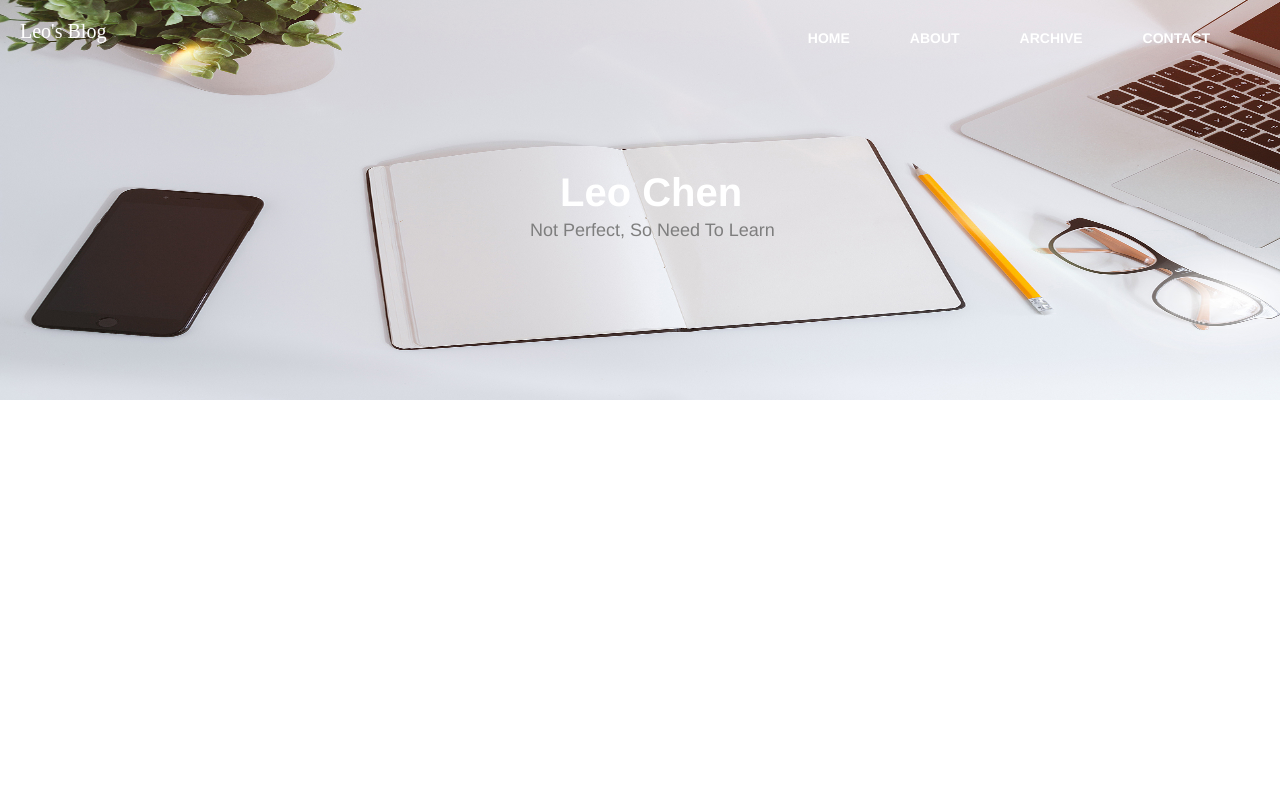
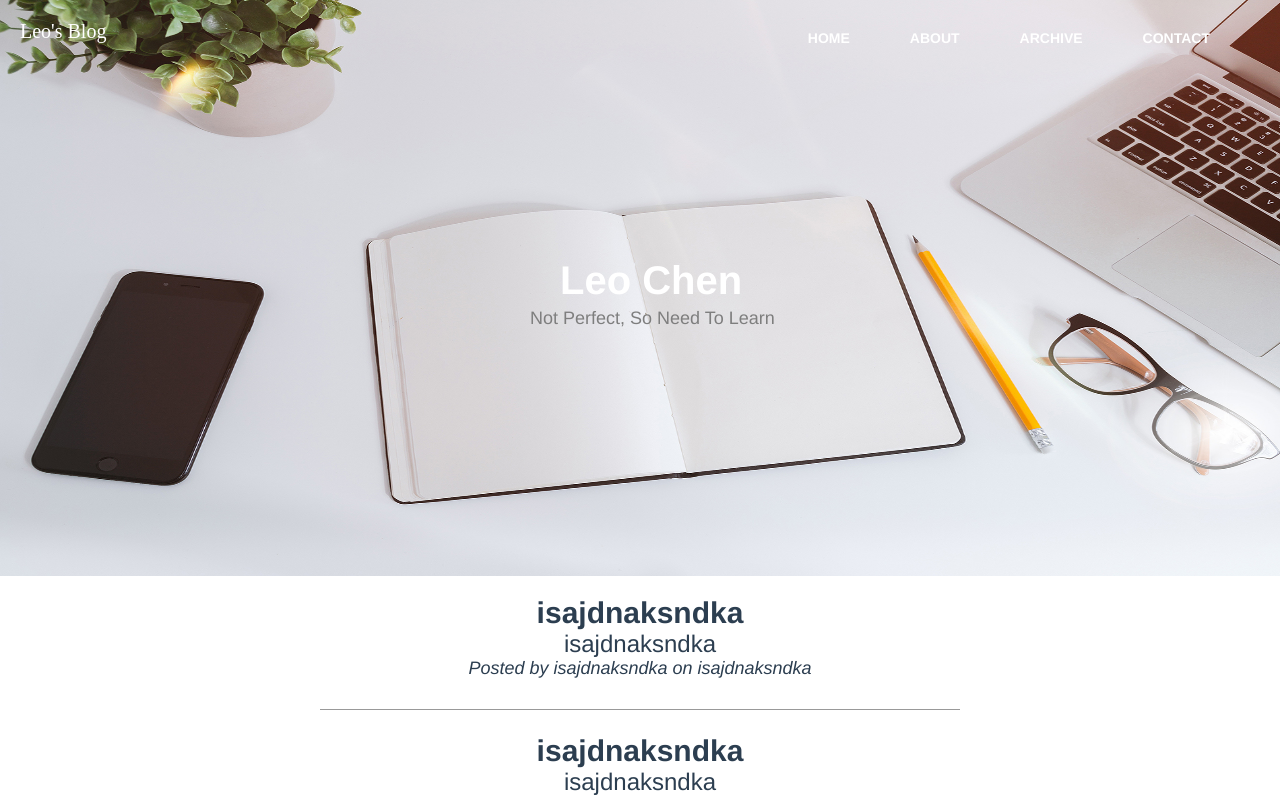
Before and after one commit to Saturday24/vue-blog, a Vue app: page /home in a window 1280 px wide. Shown: the top 797 px of the page. Built offline with nearby package versions, Linux system fonts and the light colour scheme.

Commit message:
add abtract module

```diff
--- a/src/App.vue
+++ b/src/App.vue
@@ -1,6 +1,7 @@
 <template>
   <div id="app">
     <!-- nav title -->
+    <div class="content">
       <div class="logo">Leo's Blog</div>
       <!-- nav bar -->
       <ul class="navBar" v-show="isShowPC">
@@ -11,6 +12,8 @@
           <li class="listBarItem" v-for="(navBarItem, idx) in navBarItems" @click="selectNav(idx)">{{navBarItem.title}}</li>
         </ul>
       </div>
+      </div>
+    <!-- <footer class="footer">cdscs</footer> -->
     <router-view/>
   </div>
 </template>
@@ -70,12 +73,25 @@ export default {
   list-style: none;
   outline: none;
 }
+
+html {
+  height: 100%;
+}
+body {
+  min-height: 100%;
+  display: flex;
+  flex-direction: column;
+}
 #app {
   font-family: 'Avenir', Helvetica, Arial, sans-serif;
   -webkit-font-smoothing: antialiased;
   -moz-osx-font-smoothing: grayscale;
   text-align: center;
   color: #2c3e50;
+
+  min-height: 100%;
+  display: flex;
+  flex-direction: column;
 }
 
 .logo, .navBar, .listBar {
@@ -148,4 +164,5 @@ export default {
   font-size: 16px;
 }
 
+
 </style>
--- /dev/null
+++ b/src/base/abstract.vue
@@ -0,0 +1,68 @@
+<template>
+  <div id="abstract">
+    <div class="abstract-items" v-for='(abstractItem, abstractIdx) in abstractItems'>
+      <p class="abstract-title">{{abstractItem.title}}</p>
+      <p class="abstract-desc">{{abstractItem.desc}}</p>
+      <p class="abstract-post">
+        <span>Posted by</span>
+        {{abstractItem.who}}
+        <span>on</span>
+        {{abstractItem.time}}
+      </p>
+      <p class="abstract-line"></p>
+    </div>
+  </div>
+</template>
+
+<script>
+export default {
+  name: 'abstract',
+  data () {
+    return {
+    }
+  },
+  props: {
+    abstractItems: {
+      type: Array,
+      default: []
+    }
+  }
+}
+</script>
+
+<!-- Add "scoped" attribute to limit CSS to this component only -->
+<style scoped>
+
+.abstract-items {
+  margin-top: 20px;
+}
+
+.abstract-items:hover {
+  color: rgb(55, 114, 143);
+  cursor: pointer;
+}
+
+.abstract-title {
+  font-size: 30px;
+  font-weight: bold;
+}
+
+.abstract-desc {
+  font-size: 24px;
+}
+
+.abstract-post {
+  font-size: 18px;
+  font-style: italic;
+}
+
+.abstract-line {
+  width: 50%;
+  height: 1px;
+  background: #999;
+  margin-top: 30px;
+  display: inline-flex;
+  justify-content: center;
+}
+
+</style>
--- a/src/components/about.vue
+++ b/src/components/about.vue
@@ -25,7 +25,7 @@ export default {
   .bgBanner {
       width: 100%;
       height: 0;
-      padding-top: 31.25%;
+      padding-top: 45%;
       background-image: url(../common/image/about-bg.jpg);
       background-repeat: no-repeat;
       background-size: 100% 100%;
--- a/src/components/archive.vue
+++ b/src/components/archive.vue
@@ -25,7 +25,7 @@ export default {
   .bgBanner {
       width: 100%;
       height: 0;
-      padding-top: 31.25%;
+      padding-top: 45%;
       background-image: url(../common/image/post-bg.jpg);
       background-repeat: no-repeat;
       background-size: 100% 100%;
--- a/src/components/contact.vue
+++ b/src/components/contact.vue
@@ -25,7 +25,7 @@ export default {
   .bgBanner {
       width: 100%;
       height: 0;
-      padding-top: 31.25%;
+      padding-top: 45%;
       background-image: url(../common/image/post-sample-image.jpg);
       background-repeat: no-repeat;
       background-size: 100% 100%;
--- a/src/components/home.vue
+++ b/src/components/home.vue
@@ -3,18 +3,44 @@
     <div class="bgBanner">
       <p class="bannerTitle">{{bannerTitle}}</p>
       <p class="bannerDesc">{{bannerDesc}}</p>
+      <note-abstract :abstractItems='abstractItems'></note-abstract>
     </div>
   </div>
 </template>
 
 <script>
+import noteAbstract from 'base/abstract'
+
 export default {
   name: 'home',
   data () {
     return {
       bannerTitle: 'Leo Chen',
-      bannerDesc: 'Not Perfect, So Need To Learn'
+      bannerDesc: 'Not Perfect, So Need To Learn',
+      abstractItems: [
+          {
+            title: 'isajdnaksndka',
+            desc: 'isajdnaksndka',
+            who: 'isajdnaksndka',
+            time: 'isajdnaksndka'
+          },
+          {
+            title: 'isajdnaksndka',
+            desc: 'isajdnaksndka',
+            who: 'isajdnaksndka',
+            time: 'isajdnaksndka'
+          },
+          {
+            title: 'isajdnaksndka',
+            desc: 'isajdnaksndka',
+            who: 'isajdnaksndka',
+            time: 'isajdnaksndka'
+          }
+      ]
     }
+  },
+  components: {
+    noteAbstract
   }
 }
 </script>
@@ -25,7 +51,7 @@ export default {
   .bgBanner {
       width: 100%;
       height: 0;
-      padding-top: 31.25%;
+      padding-top: 45%;
       background-image: url(../common/image/home-bg.jpg);
       background-repeat: no-repeat;
       background-size: 100% 100%;
```
Lines whose indentation alone changed are shown as unchanged.
